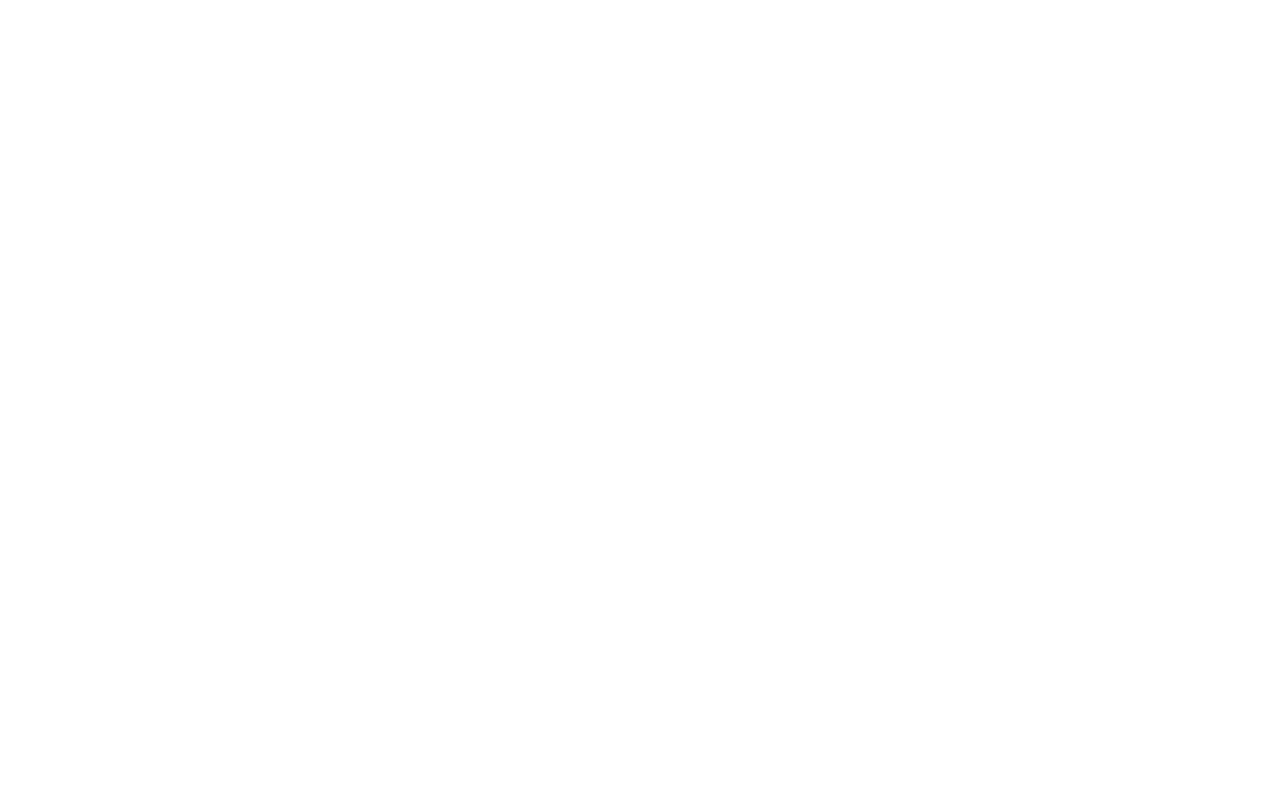
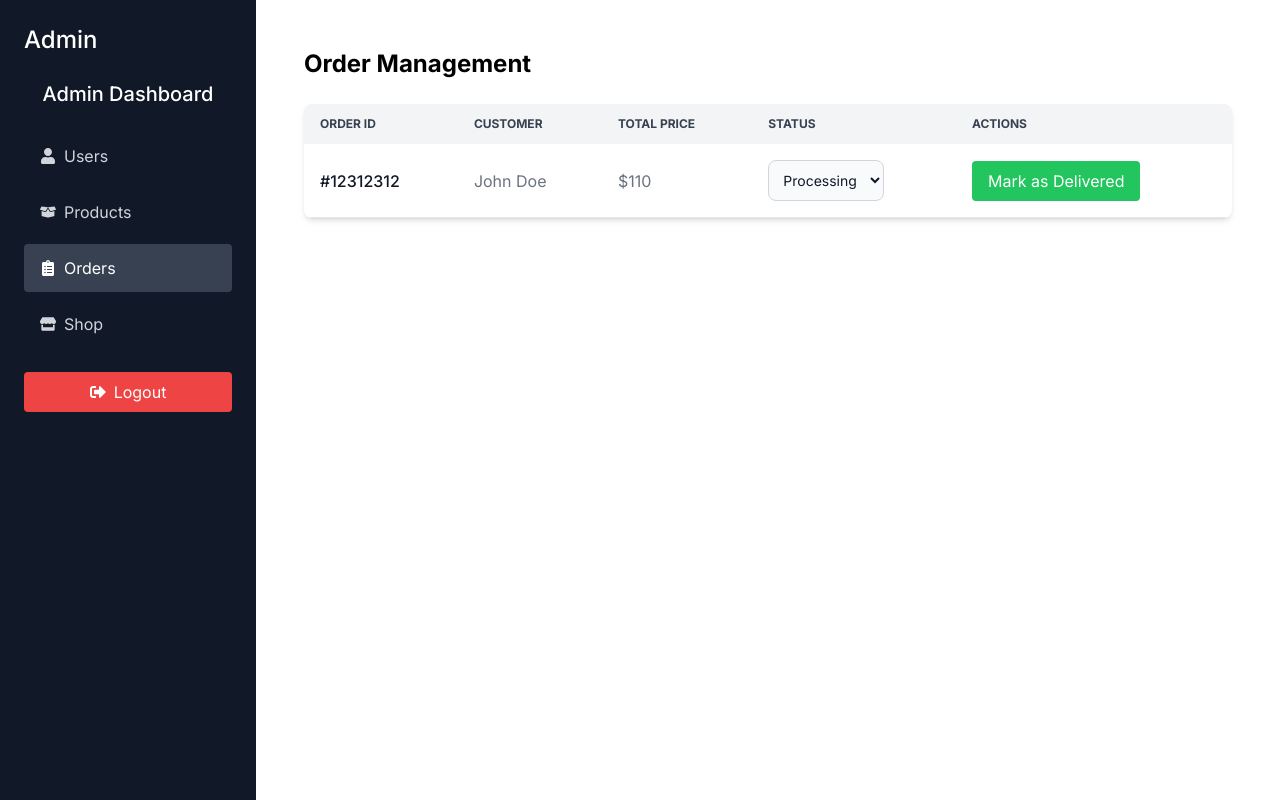
Before and after one commit to Janith-Navoda/e-commerce-webapp, a React (Vite) app in the folder frontend/: page /admin/orders in a window 1280 px wide. Before the commit this address had no page. Built offline with nearby package versions, Linux system fonts and the light colour scheme.

Commit message:
completed the admin ui part

```diff
--- a/frontend/src/App.jsx
+++ b/frontend/src/App.jsx
@@ -17,6 +17,7 @@
 import UserManagement from "./components/Admin/UserManagement";
 import ProductManagement from "./components/Admin/ProductManagement";
 import EditProductPage from "./components/Admin/EditProductPage";
+import OrderManagement from "./components/Admin/OrderManagement";
 
 const App = () => {
   return (
@@ -43,6 +44,7 @@
           <Route path="users" element={<UserManagement />} />
           <Route path="products" element={<ProductManagement />} />
           <Route path="products/:id/edit" element={<EditProductPage />} />
+          <Route path="orders" element={<OrderManagement />} />
         </Route>
       </Routes>
     </BrowserRouter>
--- /dev/null
+++ b/frontend/src/components/Admin/OrderManagement.jsx
@@ -0,0 +1,83 @@
+import React from "react";
+
+const OrderManagement = () => {
+  const orders = [
+    {
+      _id: 12312312,
+      user: {
+        name: "John Doe",
+      },
+      totalPrice: 110,
+      status: "Processing",
+    },
+  ];
+
+  const handleStatusChange = (orderId, status) => {
+    console.log({ id: orderId, status });
+  };
+
+  return (
+    <div className="max-w-7xl mx-auto p-6">
+      <h2 className="text-2xl font-bold mb-6">Order Management</h2>
+      <div className="overflow-x-auto shadow-md sm:rounded-lg">
+        <table className="min-w-full text-left text-gray-500">
+          <thead className="bg-gray-100 text-xs uppercase text-gray-700">
+            <tr>
+              <th className="py-3 px-4">Order ID</th>
+              <th className="py-3 px-4">Customer</th>
+              <th className="py-3 px-4">Total Price</th>
+              <th className="py-3 px-4">Status</th>
+              <th className="py-3 px-4">Actions</th>
+            </tr>
+          </thead>
+          <tbody>
+            {orders.length > 0 ? (
+              orders.map((order) => (
+                <tr
+                  key={order._id}
+                  className="border-b hover:bg-gray-50 cursor-pointer"
+                >
+                  <td className="py-4 px-4 font-medium text-gray-900 whitespace-nowrap">
+                    #{order._id}
+                  </td>
+                  <td className="p-4">{order.user.name}</td>
+                  <td className="p-4">${order.totalPrice}</td>
+                  <td className="p-4">
+                    <select
+                      value={order.status}
+                      onChange={(e) =>
+                        handleStatusChange(order._id, e.target.value)
+                      }
+                      className="bg-gray-50 border border-gray-300 text-gray-900 text-sm rounded-lg focus:ring-blue-500 focus:border-blue-500 block p-2.5"
+                    >
+                      <option value="Processing">Processing</option>
+                      <option value="Shipped">Shipped</option>
+                      <option value="Delivered">Delivered</option>
+                      <option value="Cancelled">Cancelled</option>
+                    </select>
+                  </td>
+                  <td className="p-4">
+                    <button
+                      onClick={() => handleStatusChange(order._id, "Delivered")}
+                      className="bg-green-500 text-white px-4 py-2 rounded hover:bg-green-600"
+                    >
+                      Mark as Delivered
+                    </button>
+                  </td>
+                </tr>
+              ))
+            ) : (
+              <tr>
+                <td colSpan={5} className="p-4 text-center text-gray-500">
+                    No Orders found.
+                </td>
+              </tr>
+            )}
+          </tbody>
+        </table>
+      </div>
+    </div>
+  );
+};
+
+export default OrderManagement;
```
